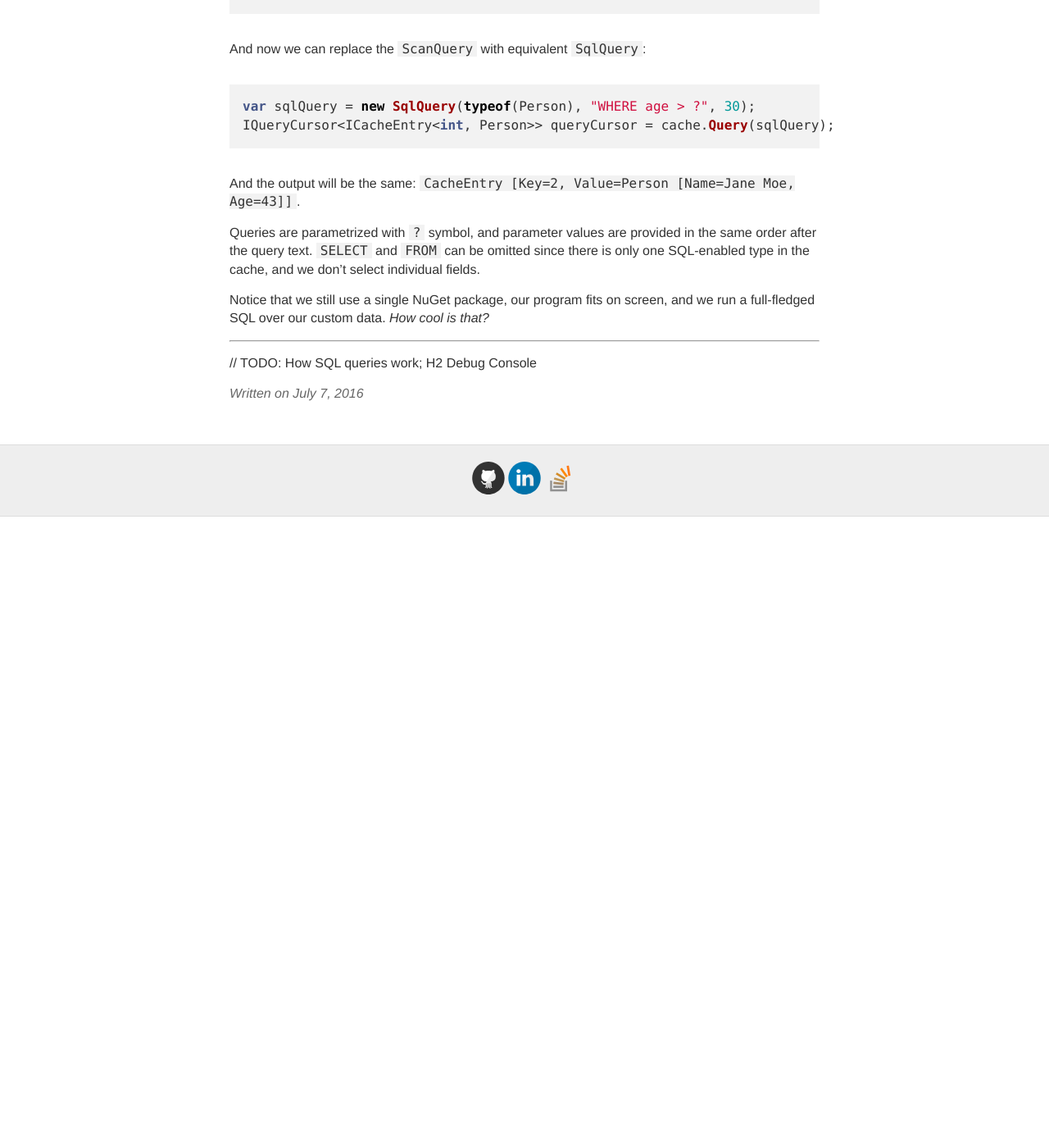
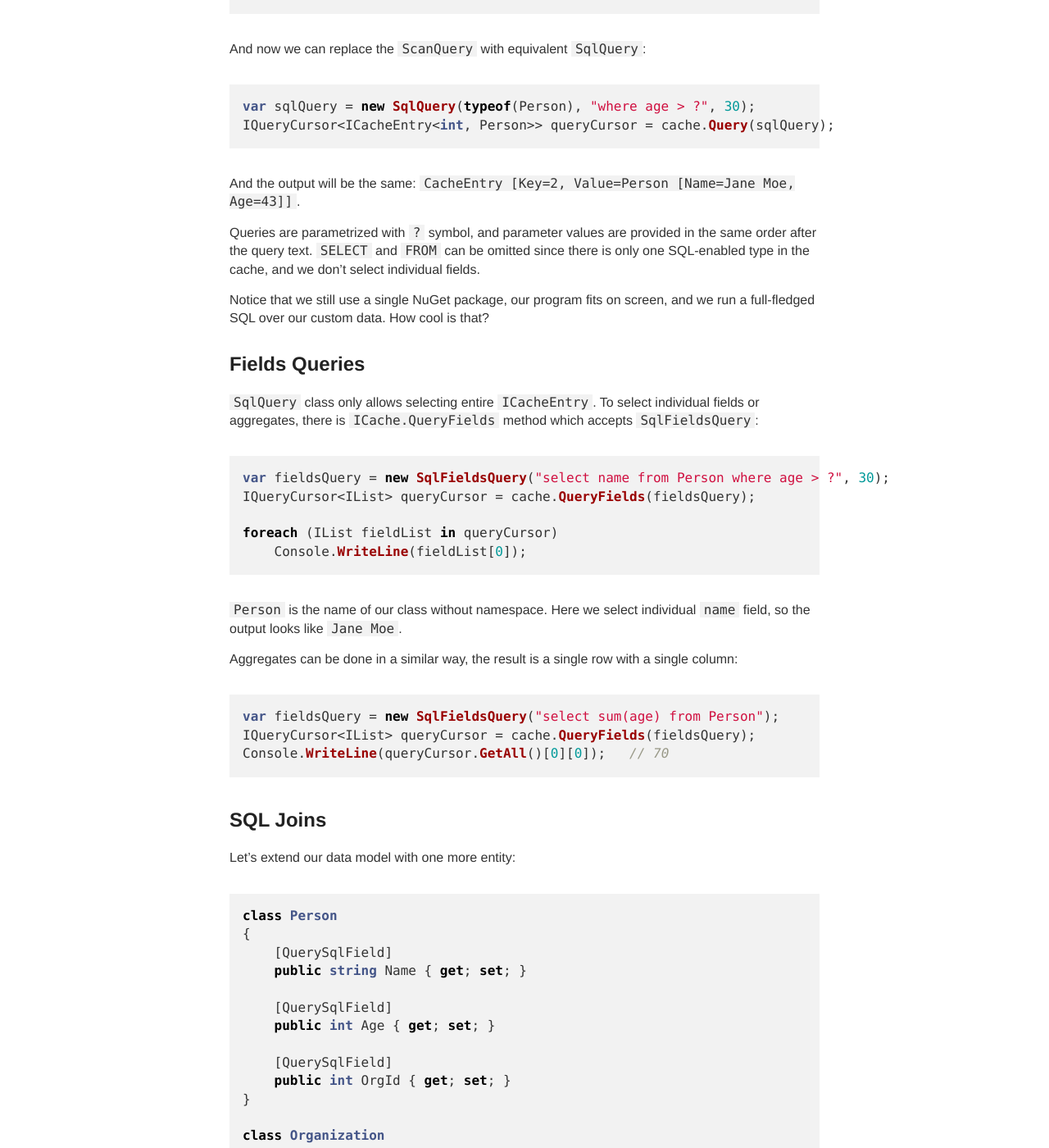
Before and after one commit to ptupitsyn/ptupitsyn.github.io, a Jekyll site: the page built from _posts/2016-07-07-Getting-Started-With-Apache-Ignite-Net-3-Sql.md, in a window 1280 px wide and 1400 px high, scrolled down 2738 px. Shown: the whole window at 82% size. Built offline with Jekyll 4.4.1, drawn with Linux system fonts in a browser that asks for light colours; comment, search, counter and statistics services are not loaded; before the commit the page ends 3368 px from its top, so only the background shows below that; some of the changed text lies outside the part shown.

Commit message:
sql in progress

````diff
--- a/_posts/2016-07-07-Getting-Started-With-Apache-Ignite-Net-3-Sql.md
+++ b/_posts/2016-07-07-Getting-Started-With-Apache-Ignite-Net-3-Sql.md
@@ -103,7 +103,7 @@ ICache<int, Person> cache = ignite.GetOrCreateCache<int, Person>(
 And now we can replace the `ScanQuery` with equivalent `SqlQuery`:
 
 ```cs
-var sqlQuery = new SqlQuery(typeof(Person), "WHERE age > ?", 30);
+var sqlQuery = new SqlQuery(typeof(Person), "where age > ?", 30);
 IQueryCursor<ICacheEntry<int, Person>> queryCursor = cache.Query(sqlQuery);
 ```
 
@@ -111,9 +111,54 @@ And the output will be the same: `CacheEntry [Key=2, Value=Person [Name=Jane Moe
 
 Queries are parametrized with `?` symbol, and parameter values are provided in the same order after the query text. `SELECT` and `FROM` can be omitted since there is only one SQL-enabled type in the cache, and we don't select individual fields.
 
-Notice that we still use a single NuGet package, our program fits on screen, and we run a full-fledged SQL over our custom data. *How cool is that?*
+Notice that we still use a single NuGet package, our program fits on screen, and we run a full-fledged SQL over our custom data. How cool is that?
 
+## Fields Queries
+`SqlQuery` class only allows selecting entire `ICacheEntry`. To select individual fields or aggregates, there is `ICache.QueryFields` method which accepts `SqlFieldsQuery`:
 
+```cs
+var fieldsQuery = new SqlFieldsQuery("select name from Person where age > ?", 30);
+IQueryCursor<IList> queryCursor = cache.QueryFields(fieldsQuery);
+
+foreach (IList fieldList in queryCursor)
+    Console.WriteLine(fieldList[0]);
+```
+
+`Person` is the name of our class without namespace. Here we select individual `name` field, so the output looks like `Jane Moe`.
+
+Aggregates can be done in a similar way, the result is a single row with a single column:
+
+```cs
+var fieldsQuery = new SqlFieldsQuery("select sum(age) from Person");
+IQueryCursor<IList> queryCursor = cache.QueryFields(fieldsQuery);
+Console.WriteLine(queryCursor.GetAll()[0][0]);   // 70
+```
+
+## SQL Joins
+Let's extend our data model with one more entity:
+
+```cs
+class Person
+{
+    [QuerySqlField]
+    public string Name { get; set; }
+
+    [QuerySqlField]
+    public int Age { get; set; }
+
+    [QuerySqlField]
+    public int OrgId { get; set; }
+}
+
+class Organization
+{
+    [QuerySqlField]
+    public string Name { get; set; }
+
+    [QuerySqlField]
+    public int Id { get; set; }
+}
+```
 
 
 ---
````
